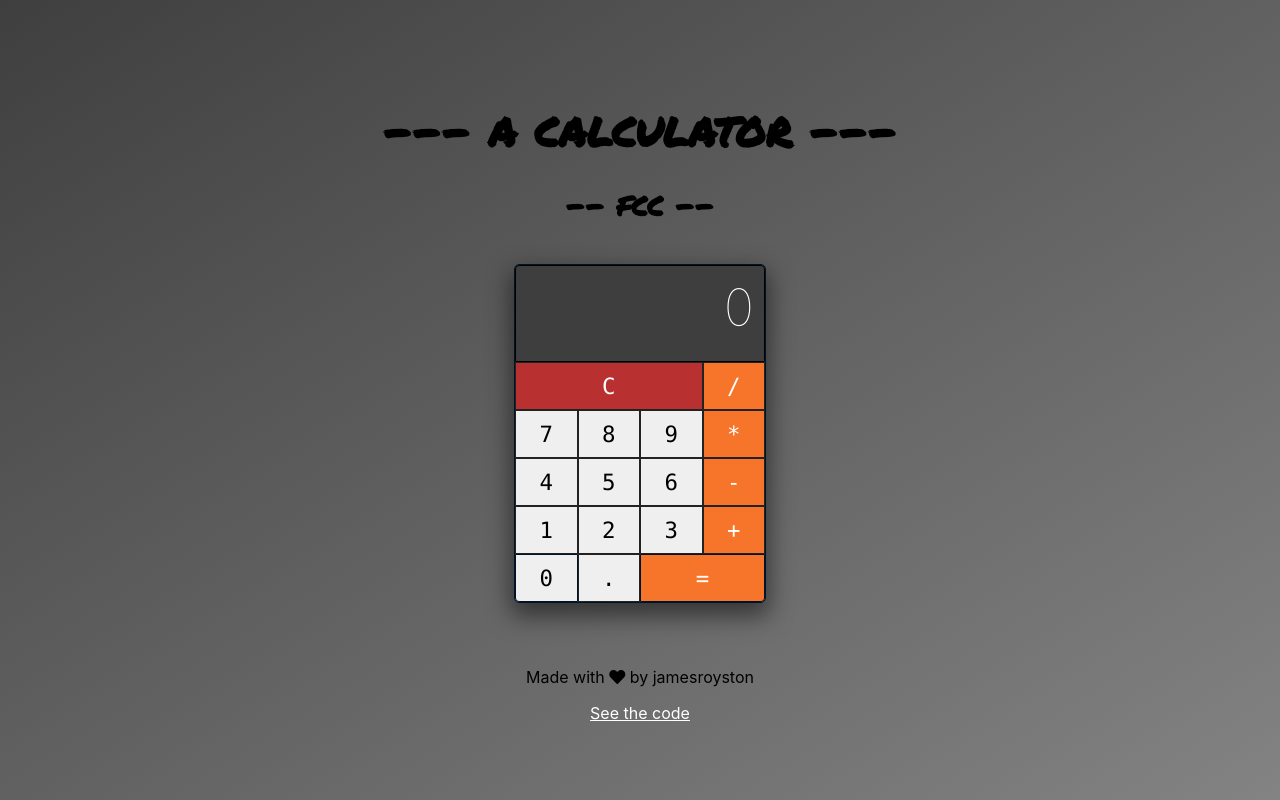
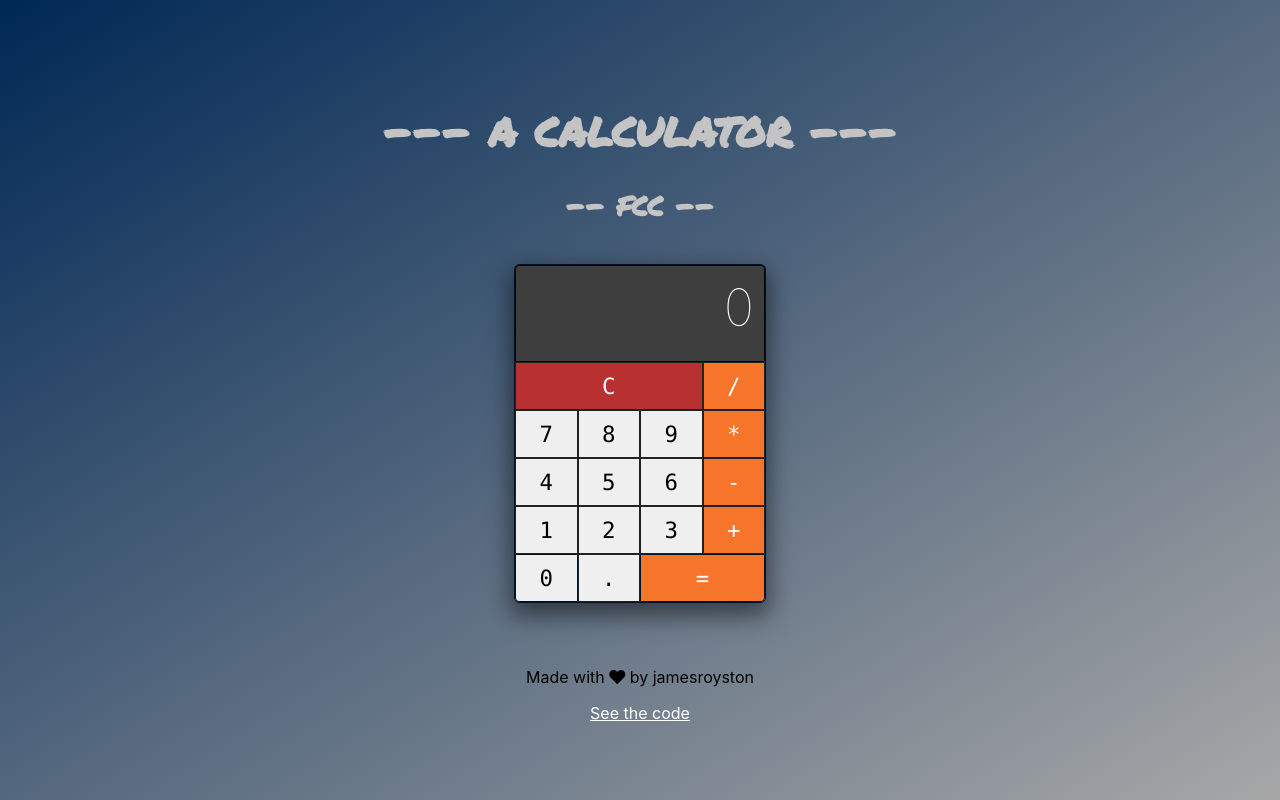
Before and after one commit to jamesroyston/hacker-rank-challenges, a plain HTML site: page index.html in a window 1280 px wide. Drawn offline with Linux system fonts and the light colour scheme.

Commit message:
background gradient navy > light gray and white title

```diff
--- a/calculator.css
+++ b/calculator.css
@@ -7,8 +7,8 @@ body, html {
   min-height: 100vh;
   background-image:
     linear-gradient(to bottom right,
-    rgb(63, 63, 63),
-    rgb(131, 131, 131));
+    rgb(0, 40, 85),
+    rgb(167, 167, 167));
   background-size: cover;
   background-repeat: no-repeat;
 
@@ -30,7 +30,7 @@ body, html {
 
 h1 {
   font-family: 'Permanent Marker', cursive;
-  color: black;
+  color: rgb(196, 196, 196);
   text-align: center;
   font-size: 3rem;
   justify-content: center;
```
